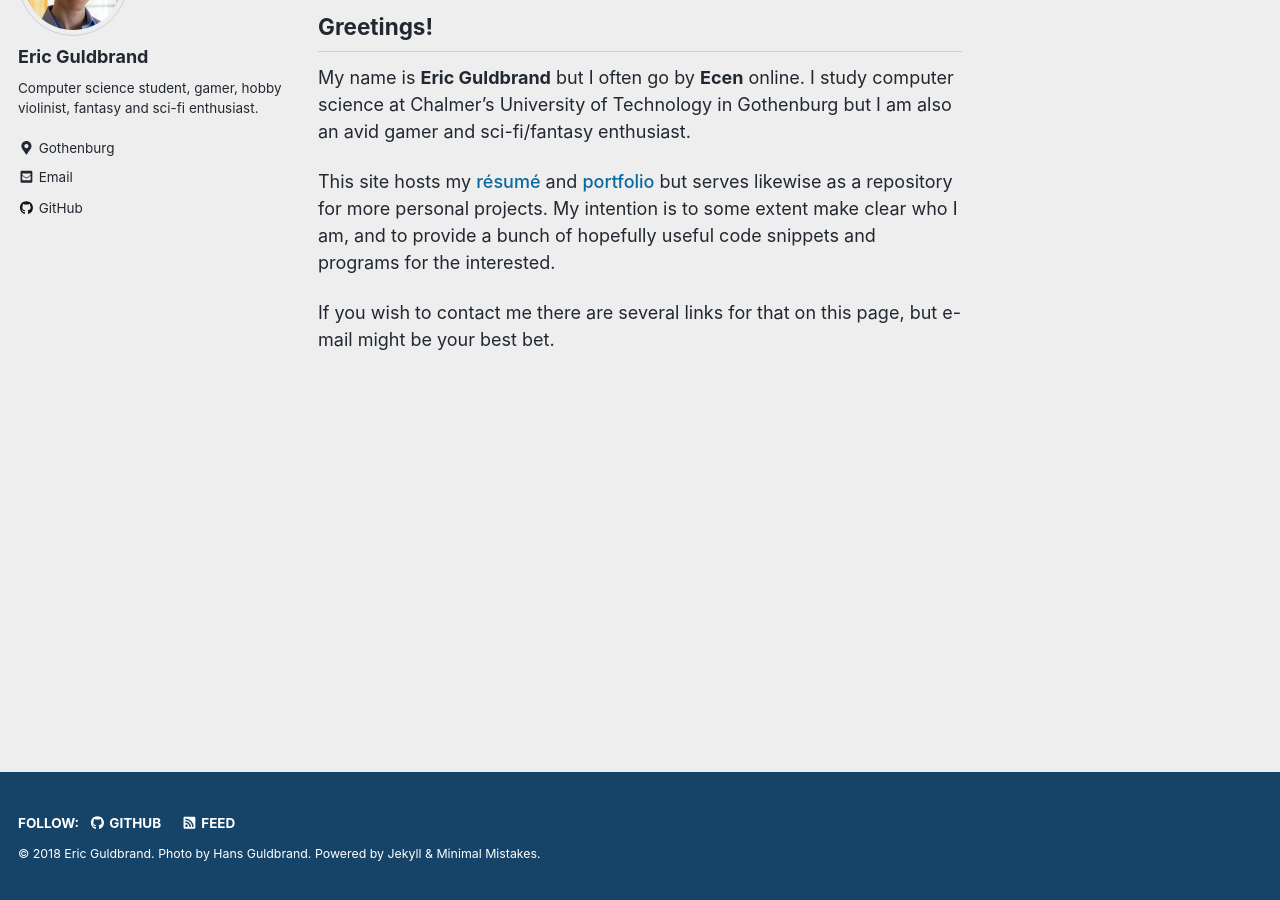
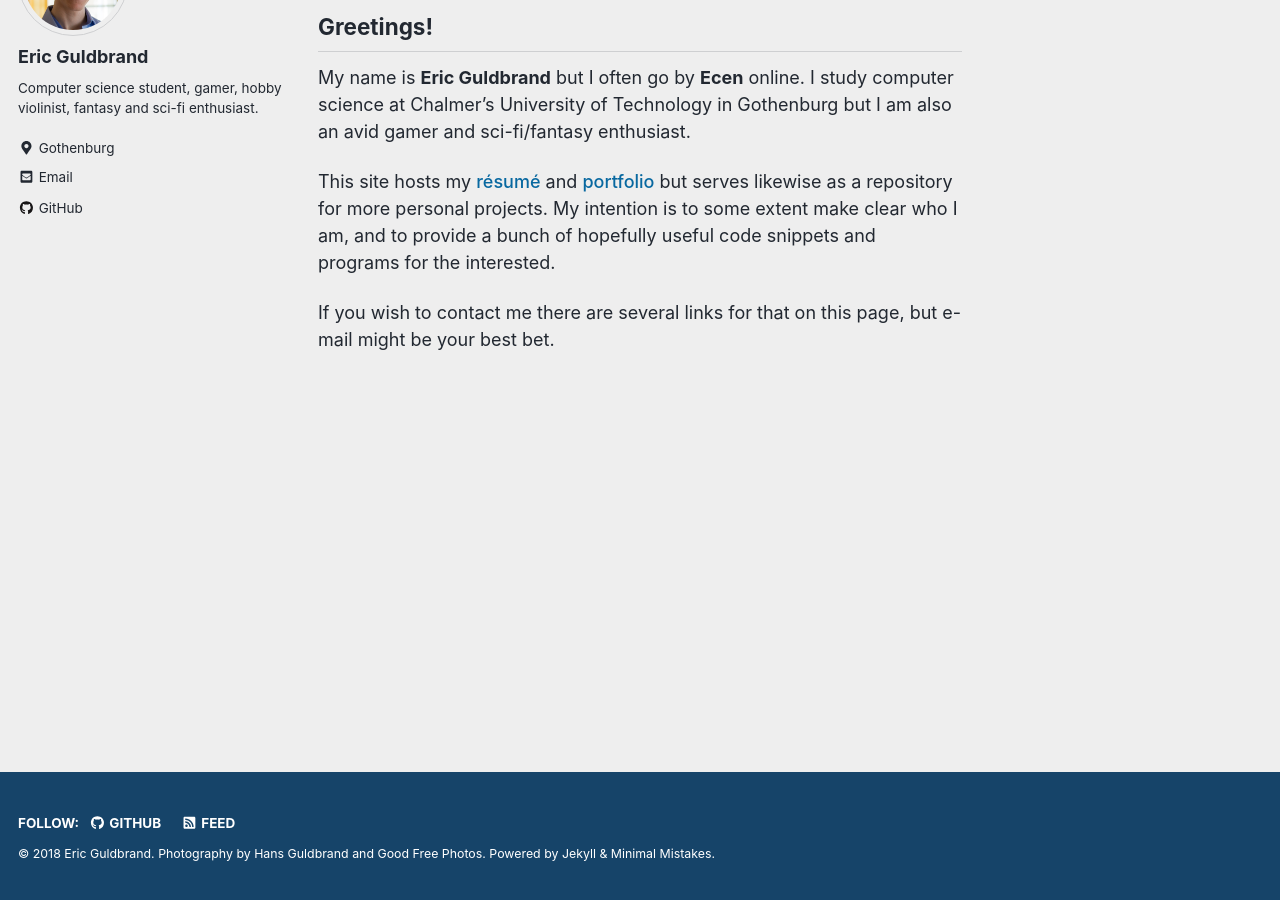
Before and after one commit to ecen/ecen.github.io, a Jekyll site: the page built from index.md, in a window 1280 px wide and 900 px high, scrolled down 1152 px. Built offline with Jekyll 4.4.1, drawn with Linux system fonts in a browser that asks for light colours; nearby versions of some CDN libraries.

```diff
--- a/_config.yml
+++ b/_config.yml
@@ -24,7 +24,7 @@ url                      : "http://eric.guldbrand.io" # the base hostname & prot
 baseurl                  : # the subpath of your site, e.g. "/blog"
 repository               : "ecen/ecen.github.io" # GitHub username/repo-name e.g. "mmistakes/minimal-mistakes"
 teaser                   : # path of fallback teaser image, e.g. "/assets/images/500x300.png"
-extra_credit             : Photo by Hans Guldbrand. # Extra credit (added to footer in addition to name.)
+extra_credit             : Photography by Hans Guldbrand and <a href="https://www.goodfreephotos.com/">Good Free Photos</a>. # Extra credit (added to footer in addition to name.)
 # breadcrumbs            : false # true, false (default)
 words_per_minute         : 200
 comments:
```
Also changed, not shown: index.md (+1 -1 lines), 4 other files.
